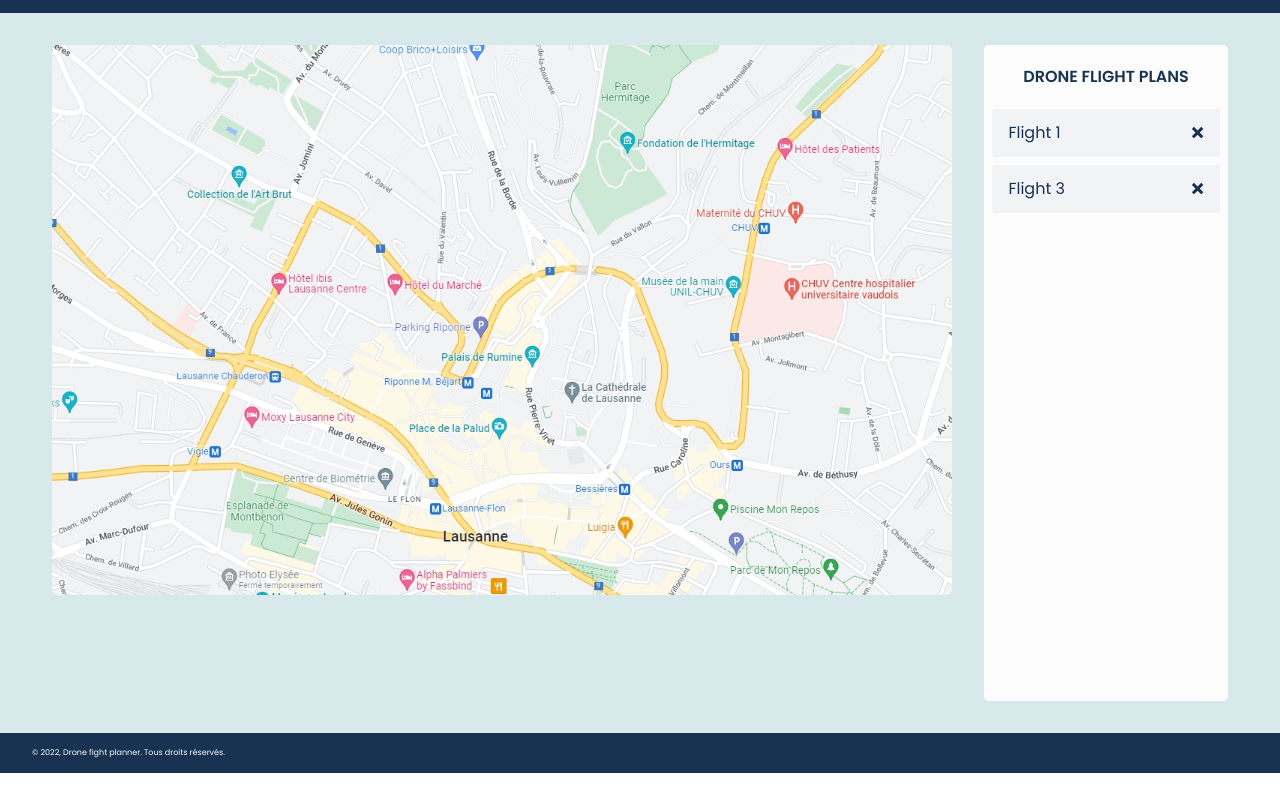
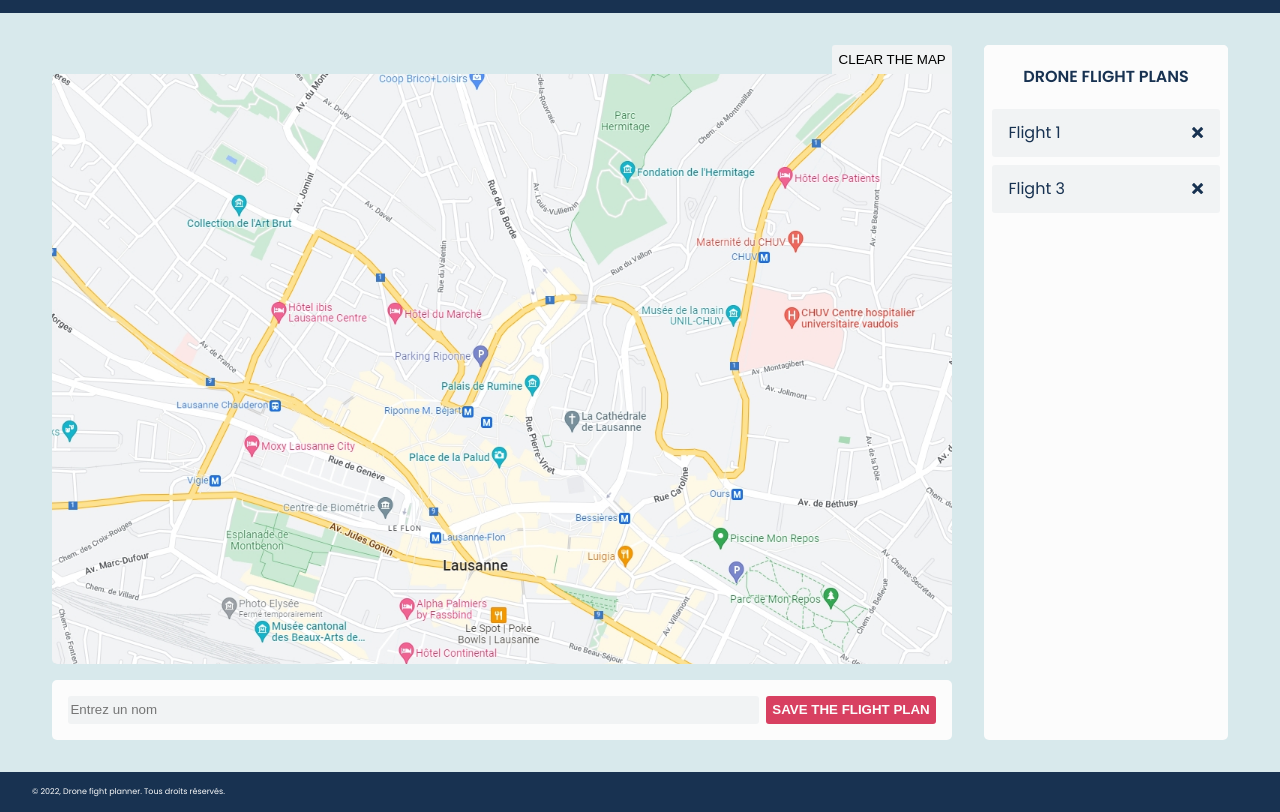
Before and after one commit to Khosheik/flight-planner, a React app: page / in a window 1280 px wide. Shown: the part 38-850 px from the top of the page. Before the commit the page ends 811 px from the top, so only its background shows below. Built offline with nearby package versions, Linux system fonts and the light colour scheme.

Commit message:
clear map button

```diff
--- a/src/components/App/index.js
+++ b/src/components/App/index.js
@@ -7,13 +7,17 @@
 import Footer from 'src/components/Footer';
 import Map from 'src/components/Map';
 import FlightPlans from 'src/components/FlightPlans';
+import MapForm from 'src/components/MapForm';
 
 // == Composant
 const App = () => (
   <div className="app">
     <Header />
     <main className="main">
-      <Map />
+      <div className="main--left-column">
+        <Map />
+        <MapForm />
+      </div>
       <FlightPlans />
     </main>
     <Footer />
--- a/src/components/App/styles.scss
+++ b/src/components/App/styles.scss
@@ -15,4 +15,10 @@
   justify-content: center;
   min-height: 90vh;
   background-color: vars.$basic-color;
+
+  &--left-column {
+    display: flex;
+    flex-direction: column;
+    align-content: space-between;
+  }
 }
--- a/src/components/FlightPlans/styles.scss
+++ b/src/components/FlightPlans/styles.scss
@@ -7,7 +7,7 @@
   background-color: vars.$light-color;
   border-radius: 5px;
   margin-left: 2em;
-  min-height: 80%;
+  min-height: 70%;
 
   &--title {
     padding: 1.5em 1em 1em 1em;
@@ -38,6 +38,7 @@
   &:hover {
     background-color: vars.$accent-color;
     cursor: pointer;
+    color: vars.$light-color;
   }
 
   &--delete {
--- a/src/components/Map/index.js
+++ b/src/components/Map/index.js
@@ -64,8 +64,15 @@
     setPoints((prevState) => [...prevState, x, y]);
   };
 
+  const handleButtonClick = () => {
+    setPoints([]);
+  };
+
   return (
-    <div className="map" id="canvas" style={{ backgroundImage: `url('${LausanneMap}')` }} onMouseDown={handleMouseDown} onMouseUp={handleMouseUp}> Canvas </div>
+    <div className="map">
+      <div className="map--top"><input type="button" value="Clear the map" className="map--top--button" onClick={handleButtonClick} /></div>
+      <div className="map--canvas" id="canvas" style={{ backgroundImage: `url('${LausanneMap}')` }} onMouseDown={handleMouseDown} onMouseUp={handleMouseUp}> Canvas </div>
+    </div>
   );
 };
 
--- a/src/components/Map/styles.scss
+++ b/src/components/Map/styles.scss
@@ -2,12 +2,33 @@
 @use 'src/styles/vars';
 
 .map {
+
+  &--canvas {
   width: 900px;
   background-color: vars.$light-color;
   border-radius: 5px;
+  border-top-right-radius: 0;
   background-size: 100%;
   background-repeat: no-repeat;
-  height: 550px;
+  height: 590px;
+  }
+
+  &--top {
+    display: flex;
+    justify-content: flex-end;
+
+    &--button {
+    border: none;
+    background-color: vars.$background-color;
+    border-top-left-radius: 3px;
+    border-top-right-radius: 3px;
+    text-transform: uppercase;
+    padding: 0.5em;
+    cursor: pointer;
+    font-weight: 500;
+    }
 
 
+  }
+
 }
--- /dev/null
+++ b/src/components/MapForm/index.js
@@ -0,0 +1,27 @@
+// == Import de la lib React
+import React from 'react';
+
+// == Imports NPM
+import PropTypes from 'prop-types';
+
+// == Imports locaux
+import './styles.scss';
+
+const MapForm = ({ prop1 }) => (
+  <form className="map-form">
+    <input type="text" placeholder="Entrez un nom" className="map-form--name" />
+    <input type="submit" value="Save the flight plan" className="map-form--save" />
+    {/* <input type="button" value="Clear the map" className="map-form--clear" /> */}
+  </form>
+
+);
+
+MapForm.propTypes = {
+  prop1: PropTypes.string,
+};
+
+MapForm.defaultProps = {
+  prop1: '',
+};
+
+export default MapForm;
--- /dev/null
+++ b/src/components/MapForm/styles.scss
@@ -0,0 +1,40 @@
+// Ajout du fichier de variables
+@use 'src/styles/vars';
+
+.map-form {
+  padding: 1em;
+  background-color: vars.$light-color;
+  margin-top: 1em;
+  border-radius: 5px;
+  display: flex;
+  justify-content: space-between;
+
+  &--name {
+    flex-grow: 4;
+    margin-right: 0.5em;
+    background-color: vars.$background-color;
+    border: none;
+    border-radius: 3px;
+  }
+
+  &--save {
+    border: none;
+    background-color: vars.$accent-color;
+    border-radius: 3px;
+    text-transform: uppercase;
+    padding: 0.5em;
+    cursor: pointer;
+    color: vars.$light-color;
+    font-weight: 600;
+  }
+
+  // &--clear {
+  //   border: none;
+  //   background-color: vars.$background-color;
+  //   border-radius: 3px;
+  //   margin-right: 0.5em;
+  //   text-transform: uppercase;
+  //   padding: 0.5em;
+  //   cursor: pointer;
+  // }
+}
--- a/src/styles/_vars.scss
+++ b/src/styles/_vars.scss
@@ -3,5 +3,6 @@
 $dark-color: #183251;
 $basic-color: #d8e9ec;
 $light-color: #fcfcfc;
-$accent-color: #e9daad;
+// $accent-color: #e9daad;
+$accent-color: #d84061;
 $background-color: #F1F3F4;
```
